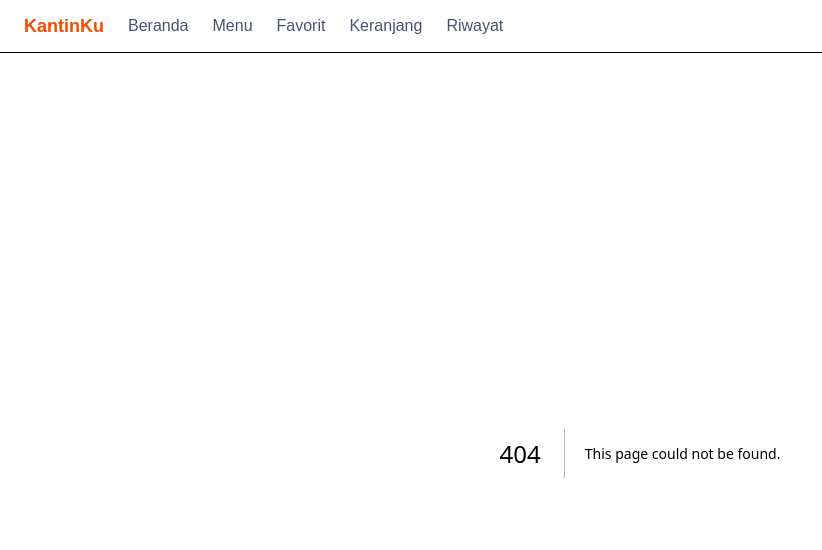
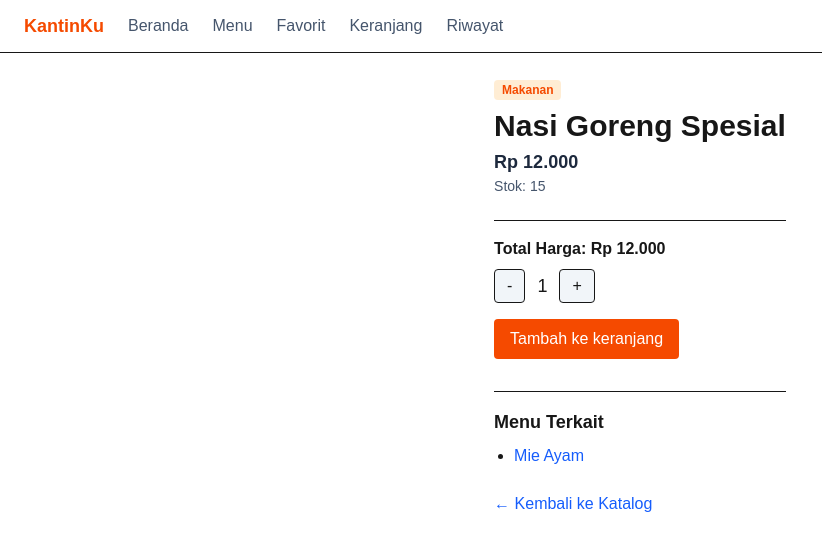
Before and after one commit to fachturrpl1/kantinku, a Next.js app: page /menu/1 in a window 1280 px wide. Before the commit this address had no page. Shown: the top 550 px of the page, without its empty margins (0-822 px from the left). Built offline with nearby package versions, Linux system fonts and the light colour scheme.

Commit message:
feat(pages): membuat halaman menu

```diff
--- /dev/null
+++ b/app/menu/[id]/page.tsx
@@ -0,0 +1,56 @@
+import { notFound } from "next/navigation";
+import { menu, rupiah } from "@/data/menu";
+import Link from "next/link";
+import FormPesan from "@/app/components/FormPesan";
+
+interface PageProps {
+  params: Promise<{ id: string }>;
+}
+
+export default async function DetailMenu({ params }: PageProps) {
+  const { id } = await params;
+  const menuItem = menu.find((item) => item.id === Number(id));
+  if (!menuItem) notFound();
+
+  const menuTerkait = menu.filter(
+    (item) => item.kategori === menuItem.kategori && item.id !== menuItem.id
+  );
+
+  return (
+    <article className="p-6 max-w-xl mx-auto">
+      <span className="inline-block px-2 py-0.5 text-xs font-semibold bg-orange-100 text-orange-600 rounded mb-2">
+        {menuItem.kategori}
+      </span>
+      <h1 className="text-3xl font-bold mb-1">{menuItem.nama}</h1>
+      <p className="text-lg font-semibold text-slate-800">{rupiah(menuItem.harga)}</p>
+      <p className="text-sm text-slate-600 mb-4">
+        Stok: {menuItem.stok === 0 ? "Habis" : menuItem.stok}
+      </p>
+
+      <FormPesan menu={menuItem} />
+
+      <div className="mt-8 border-t pt-4">
+        <h3 className="mb-2 text-lg font-semibold">Menu Terkait</h3>
+        {menuTerkait.length === 0 ? (
+          <p className="text-slate-500">Belum ada menu terkait.</p>
+        ) : (
+          <ul className="list-disc pl-5 space-y-1">
+            {menuTerkait.map((item) => (
+              <li key={item.id}>
+                <Link href={`/menu/${item.id}`} className="text-blue-600 hover:underline">
+                  {item.nama}
+                </Link>
+              </li>
+            ))}
+          </ul>
+        )}
+      </div>
+
+      <div className="mt-6">
+        <Link href="/menu" className="text-blue-600 hover:underline">
+          &larr; Kembali ke Katalog
+        </Link>
+      </div>
+    </article>
+  );
+}
--- /dev/null
+++ b/app/menu/page.tsx
@@ -0,0 +1,11 @@
+import KatalogMenu from "@/app/components/KatalogMenu";
+import { menu } from "@/data/menu";
+
+export default function HalamanMenu() {
+    return (
+        <main className="p-6">
+            <h1 className="text-2xl font-bold mb-4">Katalog Menu KantinKu</h1>
+            <KatalogMenu menu={menu} />
+        </main>
+    );
+}
```
